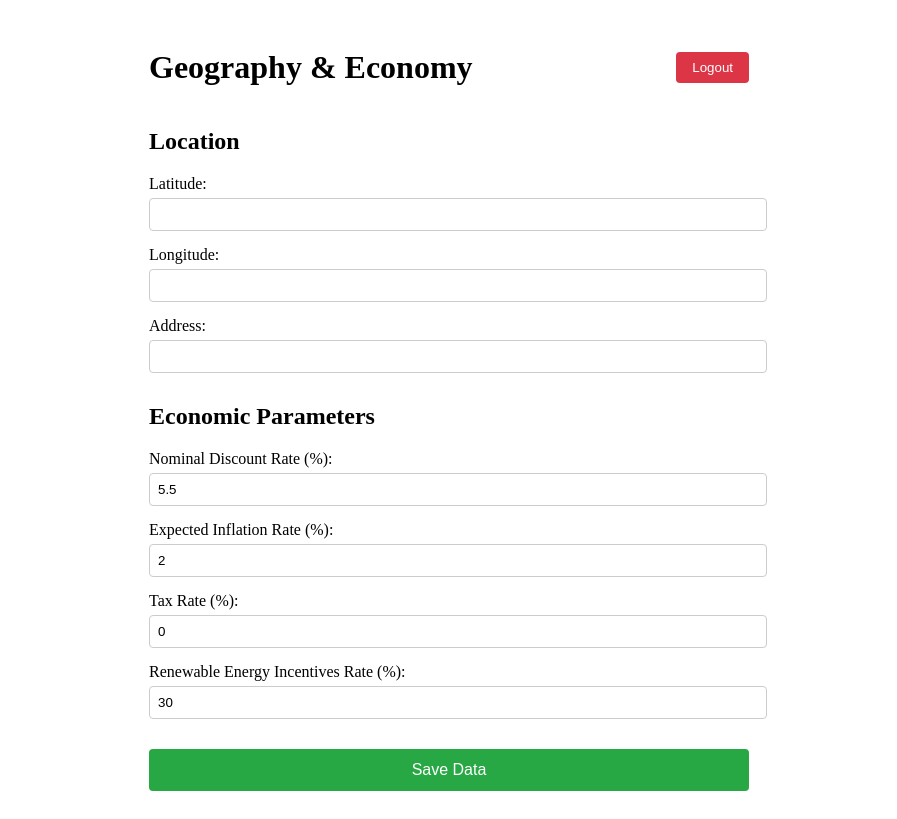
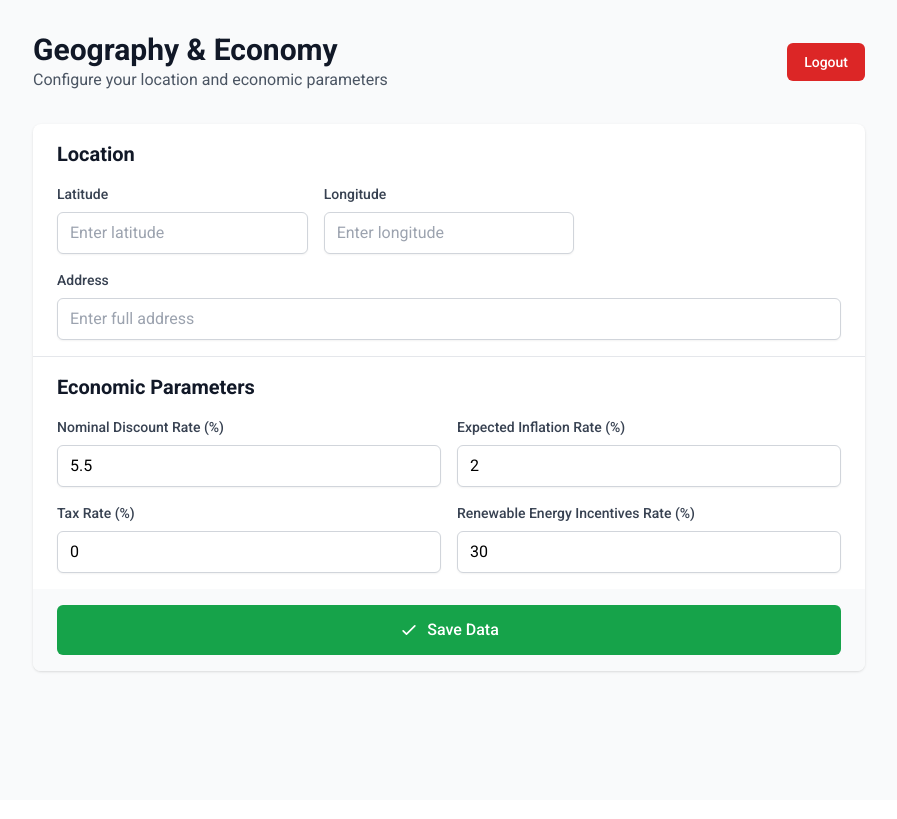
Before and after one commit to mlekhi/SAMA, a React (Vite) app in the folder frontend/: page /geography in a window 1280 px wide. Shown: the whole page, without its empty margins (191-1088 px from the left). Built offline with nearby package versions, Linux system fonts and the light colour scheme; no server answers; sample sign-in values are in the browser's storage.

Commit message:
Adding tailwind

```diff
--- a/frontend/package.json
+++ b/frontend/package.json
@@ -20,6 +20,9 @@
     "@vitejs/plugin-react": "^4.0.0",
     "electron": "^28.0.0",
     "electron-vite": "^2.0.0",
-    "vite": "^4.5.0"
+    "vite": "^4.5.0",
+    "tailwindcss": "^3.3.0",
+    "autoprefixer": "^10.4.0",
+    "postcss": "^8.4.0"
   }
 }
--- /dev/null
+++ b/frontend/postcss.config.js
@@ -0,0 +1,6 @@
+module.exports = {
+  plugins: {
+    tailwindcss: {},
+    autoprefixer: {},
+  },
+}
--- a/frontend/src/renderer/components/Geography.jsx
+++ b/frontend/src/renderer/components/Geography.jsx
@@ -43,110 +43,141 @@ function Geography({ auth, user }) {
   }
 
   return (
-    <div style={{ padding: '20px', maxWidth: '600px', margin: '0 auto' }}>
-      <div style={{ display: 'flex', justifyContent: 'space-between', alignItems: 'center', marginBottom: '20px' }}>
-        <h1>Geography & Economy</h1>
+    <div className="min-h-screen bg-gray-50 font-roboto">
+      <div className="max-w-4xl mx-auto py-8 px-4 sm:px-6 lg:px-8">
+        {/* Header */}
+        <div className="flex justify-between items-center mb-8">
+          <div>
+            <h1 className="text-3xl font-bold text-gray-900 font-roboto">Geography & Economy</h1>
+            <p className="text-gray-600 font-roboto">Configure your location and economic parameters</p>
+          </div>
           <button
             onClick={handleLogout}
-          style={{
-            padding: '8px 16px',
-            backgroundColor: '#dc3545',
-            color: 'white',
-            border: 'none',
-            borderRadius: '4px',
-            cursor: 'pointer'
-          }}
+            className="inline-flex items-center px-4 py-2 border border-transparent text-sm font-medium rounded-md text-white bg-red-600 hover:bg-red-700 focus:outline-none focus:ring-2 focus:ring-offset-2 focus:ring-red-500 transition-colors duration-200 font-roboto"
           >
             Logout
           </button>
         </div>
 
-      <div style={{ marginBottom: '30px' }}>
-        <h2>Location</h2>
-        <div style={{ marginBottom: '15px' }}>
-          <label style={{ display: 'block', marginBottom: '5px' }}>Latitude:</label>
+        <div className="bg-white shadow rounded-lg">
+          {/* Location Section */}
+          <div className="px-6 py-4 border-b border-gray-200">
+            <h2 className="text-xl font-semibold text-gray-900 font-roboto mb-4">Location</h2>
+            <div className="grid grid-cols-1 md:grid-cols-3 gap-4">
+              <div>
+                <label className="block text-sm font-medium text-gray-700 font-roboto mb-2">
+                  Latitude
+                </label>
                 <input
                   type="number"
+                  step="any"
                   value={geoData.latitude}
                   onChange={(e) => setGeoData({...geoData, latitude: e.target.value})}
-            style={{ width: '100%', padding: '8px', borderRadius: '4px', border: '1px solid #ccc' }}
+                  className="w-full px-3 py-2 border border-gray-300 rounded-md shadow-sm focus:outline-none focus:ring-blue-500 focus:border-blue-500 font-roboto"
+                  placeholder="Enter latitude"
                 />
               </div>
-        <div style={{ marginBottom: '15px' }}>
-          <label style={{ display: 'block', marginBottom: '5px' }}>Longitude:</label>
+              <div>
+                <label className="block text-sm font-medium text-gray-700 font-roboto mb-2">
+                  Longitude
+                </label>
                 <input
                   type="number"
+                  step="any"
                   value={geoData.longitude}
                   onChange={(e) => setGeoData({...geoData, longitude: e.target.value})}
-            style={{ width: '100%', padding: '8px', borderRadius: '4px', border: '1px solid #ccc' }}
+                  className="w-full px-3 py-2 border border-gray-300 rounded-md shadow-sm focus:outline-none focus:ring-blue-500 focus:border-blue-500 font-roboto"
+                  placeholder="Enter longitude"
                 />
               </div>
-        <div style={{ marginBottom: '15px' }}>
-          <label style={{ display: 'block', marginBottom: '5px' }}>Address:</label>
+              <div className="md:col-span-3">
+                <label className="block text-sm font-medium text-gray-700 font-roboto mb-2">
+                  Address
+                </label>
                 <input
                   type="text"
                   value={geoData.address}
                   onChange={(e) => setGeoData({...geoData, address: e.target.value})}
-            style={{ width: '100%', padding: '8px', borderRadius: '4px', border: '1px solid #ccc' }}
+                  className="w-full px-3 py-2 border border-gray-300 rounded-md shadow-sm focus:outline-none focus:ring-blue-500 focus:border-blue-500 font-roboto"
+                  placeholder="Enter full address"
                 />
               </div>
             </div>
+          </div>
 
-      <div style={{ marginBottom: '30px' }}>
-        <h2>Economic Parameters</h2>
-        <div style={{ marginBottom: '15px' }}>
-          <label style={{ display: 'block', marginBottom: '5px' }}>Nominal Discount Rate (%):</label>
+          {/* Economic Parameters Section */}
+          <div className="px-6 py-4">
+            <h2 className="text-xl font-semibold text-gray-900 font-roboto mb-4">Economic Parameters</h2>
+            <div className="grid grid-cols-1 md:grid-cols-2 gap-4">
+              <div>
+                <label className="block text-sm font-medium text-gray-700 font-roboto mb-2">
+                  Nominal Discount Rate (%)
+                </label>
                 <input
                   type="number"
+                  step="0.1"
                   value={geoData.n_ir_rate}
-            onChange={(e) => setGeoData({...geoData, n_ir_rate: parseFloat(e.target.value)})}
-            style={{ width: '100%', padding: '8px', borderRadius: '4px', border: '1px solid #ccc' }}
+                  onChange={(e) => setGeoData({...geoData, n_ir_rate: e.target.value})}
+                  className="w-full px-3 py-2 border border-gray-300 rounded-md shadow-sm focus:outline-none focus:ring-blue-500 focus:border-blue-500 font-roboto"
+                  placeholder="Enter discount rate"
                 />
               </div>
-        <div style={{ marginBottom: '15px' }}>
-          <label style={{ display: 'block', marginBottom: '5px' }}>Expected Inflation Rate (%):</label>
+              <div>
+                <label className="block text-sm font-medium text-gray-700 font-roboto mb-2">
+                  Expected Inflation Rate (%)
+                </label>
                 <input
                   type="number"
+                  step="0.1"
                   value={geoData.e_ir_rate}
-            onChange={(e) => setGeoData({...geoData, e_ir_rate: parseFloat(e.target.value)})}
-            style={{ width: '100%', padding: '8px', borderRadius: '4px', border: '1px solid #ccc' }}
+                  onChange={(e) => setGeoData({...geoData, e_ir_rate: e.target.value})}
+                  className="w-full px-3 py-2 border border-gray-300 rounded-md shadow-sm focus:outline-none focus:ring-blue-500 focus:border-blue-500 font-roboto"
+                  placeholder="Enter inflation rate"
                 />
               </div>
-        <div style={{ marginBottom: '15px' }}>
-          <label style={{ display: 'block', marginBottom: '5px' }}>Tax Rate (%):</label>
+              <div>
+                <label className="block text-sm font-medium text-gray-700 font-roboto mb-2">
+                  Tax Rate (%)
+                </label>
                 <input
                   type="number"
+                  step="0.1"
                   value={geoData.Tax_rate}
-            onChange={(e) => setGeoData({...geoData, Tax_rate: parseFloat(e.target.value)})}
-            style={{ width: '100%', padding: '8px', borderRadius: '4px', border: '1px solid #ccc' }}
+                  onChange={(e) => setGeoData({...geoData, Tax_rate: e.target.value})}
+                  className="w-full px-3 py-2 border border-gray-300 rounded-md shadow-sm focus:outline-none focus:ring-blue-500 focus:border-blue-500 font-roboto"
+                  placeholder="Enter tax rate"
                 />
               </div>
-        <div style={{ marginBottom: '15px' }}>
-          <label style={{ display: 'block', marginBottom: '5px' }}>Renewable Energy Incentives Rate (%):</label>
+              <div>
+                <label className="block text-sm font-medium text-gray-700 font-roboto mb-2">
+                  Renewable Energy Incentives Rate (%)
+                </label>
                 <input
                   type="number"
+                  step="0.1"
                   value={geoData.RE_incentives_rate}
-            onChange={(e) => setGeoData({...geoData, RE_incentives_rate: parseFloat(e.target.value)})}
-            style={{ width: '100%', padding: '8px', borderRadius: '4px', border: '1px solid #ccc' }}
+                  onChange={(e) => setGeoData({...geoData, RE_incentives_rate: e.target.value})}
+                  className="w-full px-3 py-2 border border-gray-300 rounded-md shadow-sm focus:outline-none focus:ring-blue-500 focus:border-blue-500 font-roboto"
+                  placeholder="Enter incentives rate"
                 />
               </div>
             </div>
+          </div>
 
+          {/* Save Button */}
+          <div className="px-6 py-4 bg-gray-50 rounded-b-lg">
             <button
               onClick={saveGeoData}
-        style={{
-          width: '100%',
-          padding: '12px',
-          backgroundColor: '#28a745',
-          color: 'white',
-          border: 'none',
-          borderRadius: '4px',
-          cursor: 'pointer',
-          fontSize: '16px'
-        }}
+              className="w-full inline-flex justify-center items-center px-4 py-3 border border-transparent text-base font-medium rounded-md text-white bg-green-600 hover:bg-green-700 focus:outline-none focus:ring-2 focus:ring-offset-2 focus:ring-green-500 transition-colors duration-200 font-roboto"
             >
+              <svg className="w-5 h-5 mr-2" fill="none" stroke="currentColor" viewBox="0 0 24 24">
+                <path strokeLinecap="round" strokeLinejoin="round" strokeWidth={2} d="M5 13l4 4L19 7" />
+              </svg>
               Save Data
             </button>
+          </div>
+        </div>
+      </div>
     </div>
   )
 }
--- /dev/null
+++ b/frontend/src/renderer/index.css
@@ -0,0 +1,8 @@
+@import url('https://fonts.googleapis.com/css2?family=Roboto:wght@300;400;500;700&display=swap');
+@tailwind base;
+@tailwind components;
+@tailwind utilities;
+
+body {
+  font-family: 'Roboto', sans-serif;
+}
--- a/frontend/src/renderer/main.jsx
+++ b/frontend/src/renderer/main.jsx
@@ -1,6 +1,7 @@
 import React from 'react'
 import ReactDOM from 'react-dom/client'
 import App from './App'
+import './index.css'
 
 ReactDOM.createRoot(document.getElementById('root')).render(
   <React.StrictMode>
--- /dev/null
+++ b/frontend/tailwind.config.js
@@ -0,0 +1,14 @@
+/** @type {import('tailwindcss').Config} */
+module.exports = {
+  content: [
+    "./src/renderer/**/*.{js,ts,jsx,tsx}",
+  ],
+  theme: {
+    extend: {
+      fontFamily: {
+        'roboto': ['Roboto', 'sans-serif'],
+      },
+    },
+  },
+  plugins: [],
+}
```
Also changed, not shown: frontend/src/renderer/components/Login.jsx (+49 -22 lines), 1 other file (tests, documents, lock files or other folders). Lines whose indentation alone changed are shown as unchanged.
